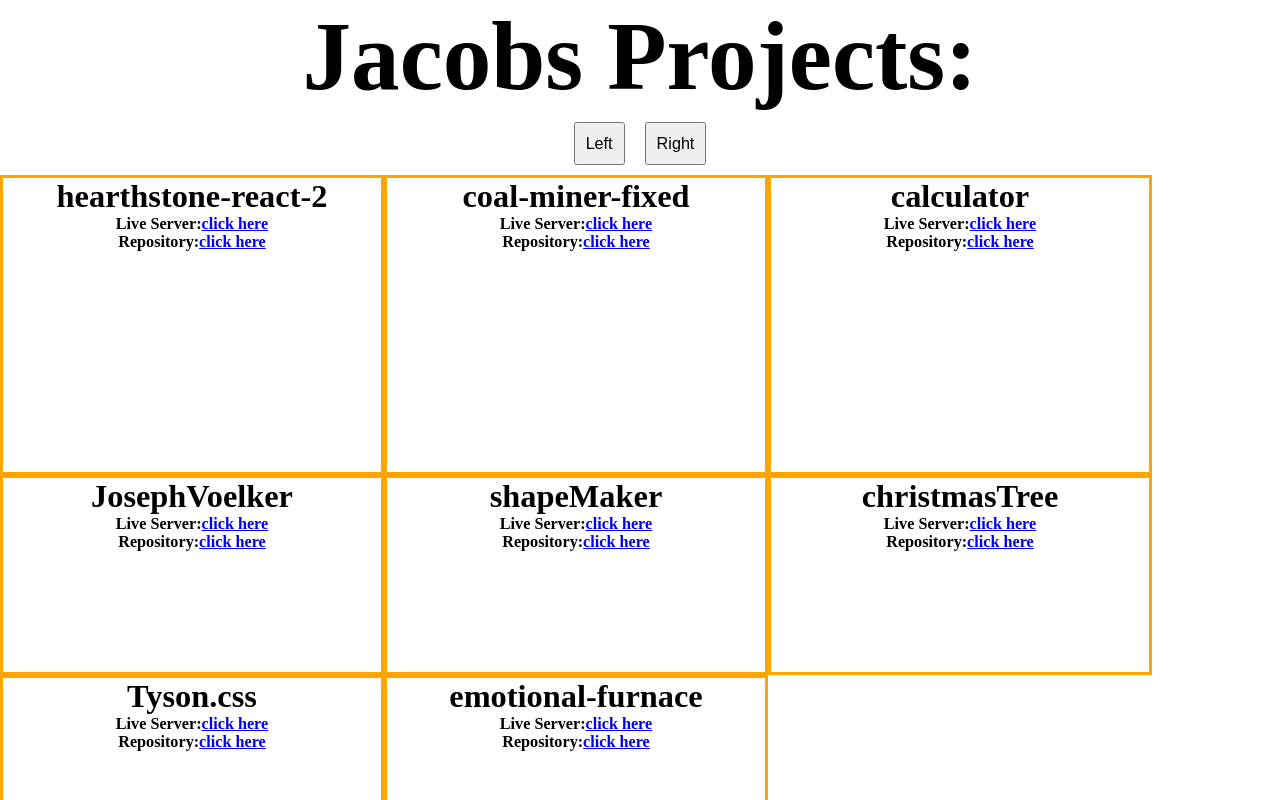
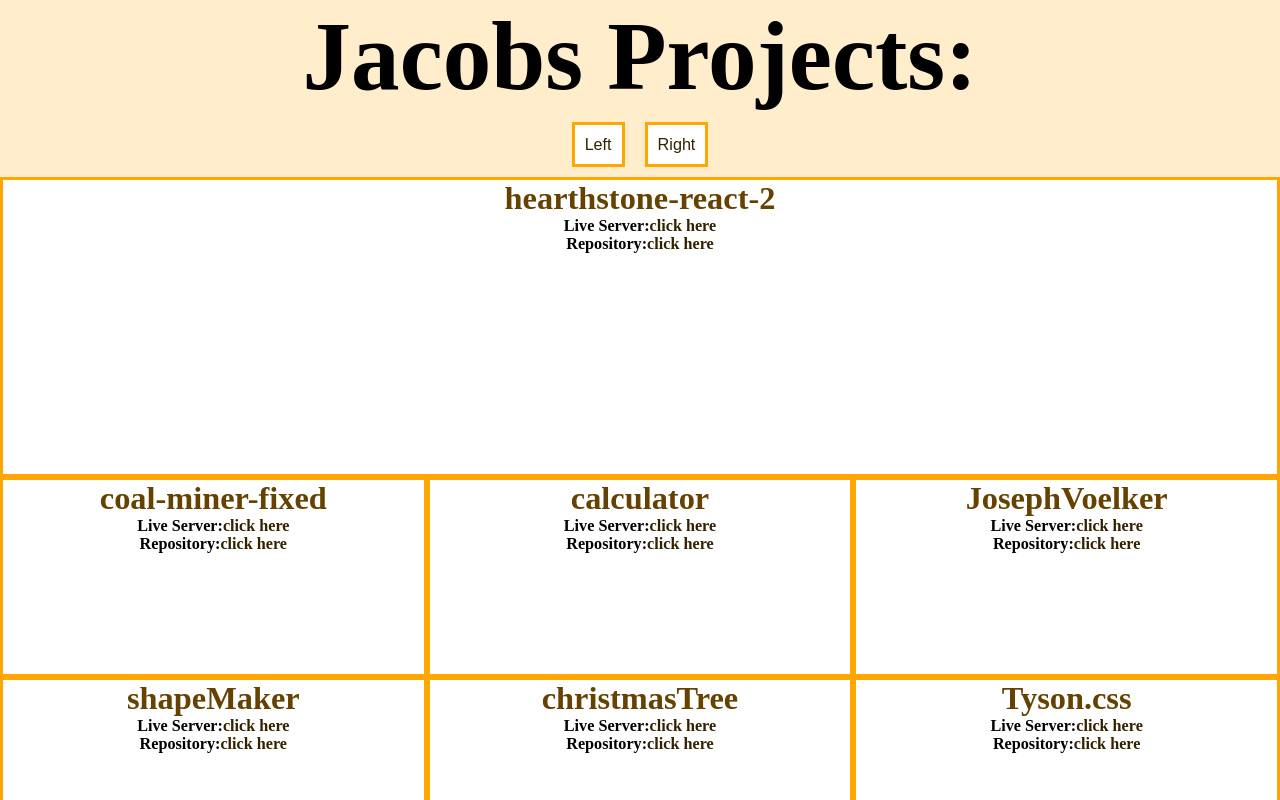
Before and after one commit to collerhatguy/portfolio-react, a React (Create React App) app: page / in a window 1280 px wide. Shown: the top 800 px of the page. Built offline with nearby package versions, Linux system fonts and the light colour scheme; the HTML template or start-up script is replaced by a standard one.

Commit message:
its so pretty now

```diff
--- a/src/style/App.css
+++ b/src/style/App.css
@@ -10,18 +10,26 @@
 .project-list {
   display: -ms-grid;
   display: grid;
-  -ms-grid-rows: 300px (200px)[2];
-      grid-template-rows: 300px repeat(2, 200px);
-  -ms-grid-columns: (30vw)[3];
-      grid-template-columns: repeat(3, 30vw);
+  -ms-grid-rows: 300px;
+      grid-template-rows: 300px;
+  grid-auto-rows: minmax(200px, auto);
+  -ms-grid-columns: (1fr)[3];
+      grid-template-columns: repeat(3, 1fr);
+}
+
+.main-project {
+  -ms-grid-row: 1;
+  grid-area: 1 / span 3;
 }
 
 .project {
-  border: solid 3px orange;
+  border: solid 3px #ffa600;
+  background-color: white;
 }
 
 .project-name {
   font-size: 32.36px;
+  color: #664200;
 }
 
 .project-live-server {
@@ -39,10 +47,32 @@
   width: min-content;
   padding: 10px;
   margin: 10px;
+  color: #332100;
+  background-color: white;
+  border: solid 3px #ffa600;
+}
+
+.btn:hover {
+  background-color: #332100;
+  color: white;
+}
+
+body {
+  background-color: #ffedcc;
 }
 
 header {
   font-size: 48.54px;
+}
+
+a {
+  text-decoration: none;
+  color: #332100;
+}
+
+a:hover {
+  background-color: #332100;
+  color: white;
 }
 
 @media only screen and (min-width: 240px) and (max-width: 720px) {
@@ -74,5 +104,8 @@ header {
     padding: 10px;
     margin: 10px;
   }
+  .btn {
+    display: none;
+  }
 }
 /*# sourceMappingURL=App.css.map */
--- a/src/style/App.scss
+++ b/src/style/App.scss
@@ -20,9 +20,13 @@
 }
 
 // 2. variables
-$primary-color: black;
-$secondary-color: white;
-$tertiary-color: orange;
+$primary-color: hsl(0, 0%, 0%);
+$secondary-color: hsl(0, 0%, 100%);
+$tertiary-color-50: hsl(39, 100%, 90%);
+$tertiary-color-100: hsl(39, 100%, 80%);
+$tertiary-color-200: hsl(39, 100%, 50%);
+$tertiary-color-300: hsl(39, 100%, 20%);
+$tertiary-color-350: hsl(39, 100%, 10%);
 $base-font-size: 10px;
 $golden-ratio: 1.618;
 
@@ -42,15 +46,20 @@ $golden-ratio: 1.618;
 .project-list {
     // I want to set it uo so that the top project has a whole row to itself
     display: grid;
-    grid-template-rows: 300px repeat(2, 200px);
-    grid-template-columns: repeat(3, 30vw);
+    grid-template-rows: 300px;
+    grid-auto-rows: minmax(200px, auto);
+    grid-template-columns: repeat(3, 1fr);
+}
+.main-project {
+    grid-area: 1 / span 3;
 }
 .project {
-    border: solid 3px $tertiary-color;
-
+    border: solid 3px $tertiary-color-200;
+    background-color: $secondary-color;
 }
 .project-name {
     @include font-size(2);
+    color: $tertiary-color-300;
 }
 .project-live-server {
     @include font-size(1);
@@ -64,14 +73,32 @@ $golden-ratio: 1.618;
     width: min-content;
     padding: 10px;
     margin: 10px;
+    color: $tertiary-color-350;
+    background-color: $secondary-color;
+    border: solid 3px $tertiary-color-200;
+    &:hover {
+        background-color: $tertiary-color-350;
+        color: $secondary-color;
+    }
 }
 
 // 5. tags
+body {
+    background-color: $tertiary-color-50;
+}
 header {
     @include font-size(3);
 }
 h1 {}
 img {
+}
+a {
+    text-decoration: none;
+    color: $tertiary-color-350;
+    &:hover {
+        background-color: $tertiary-color-350;
+        color: $secondary-color;
+    }
 }
 
 // 6. animations
@@ -94,4 +121,7 @@ img {
         padding: 10px;
         margin: 10px;
     }
+    .btn {
+        display: none;
+    }
 }
```
Also changed, not shown: 1 other file (tests, documents, lock files or other folders).
